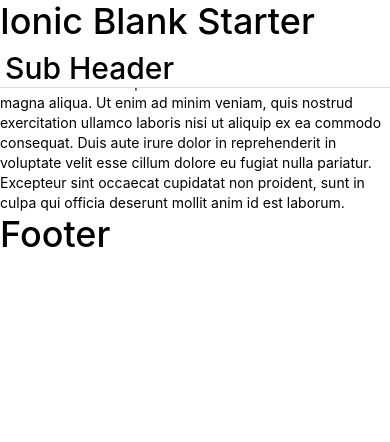
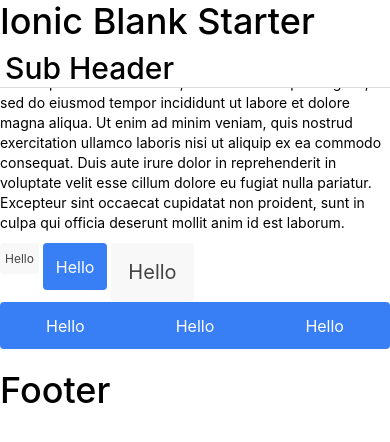
Before and after one commit to EmperorTrajan/IonicActivity, a website: page www/index.html in a window 390 px wide. Drawn offline with Linux system fonts and the light colour scheme; some packages are replaced by stand-ins of ours; files that its build step writes are made by us from their sources.

Commit message:
Using Ionic Buttons

```diff
--- a/www/index.html
+++ b/www/index.html
@@ -42,12 +42,22 @@
                 <h2>Sub Header</h2>
             </div>
                 <ion-content class="padding has-subheader">
-                Lorem ipsum dolor sit amet, consectetur adipisicing elit, sed do eiusmod
+                <p>Lorem ipsum dolor sit amet, consectetur adipisicing elit, sed do eiusmod
                 tempor incididunt ut labore et dolore magna aliqua. Ut enim ad minim veniam,
                 quis nostrud exercitation ullamco laboris nisi ut aliquip ex ea commodo
                 consequat. Duis aute irure dolor in reprehenderit in voluptate velit esse
                 cillum dolore eu fugiat nulla pariatur. Excepteur sint occaecat cupidatat non
-                proident, sunt in culpa qui officia deserunt mollit anim id est laborum.
+                proident, sunt in culpa qui officia deserunt mollit anim id est laborum.</p>
+
+                <button class="button button-small">Hello</button>
+                <button class="button button-positive">Hello</button>
+                <button class="button button-large">Hello</button>
+
+                <div class="button-bar">
+                    <button class="button button-positive">Hello</button>
+                    <button class="button button-positive">Hello</button>
+                    <button class="button button-positive">Hello</button>
+                </div>
                 </ion-content>
             <ion-footer-bar class="bar-positive">
                 <h1 class="title">Footer</h1>
```
